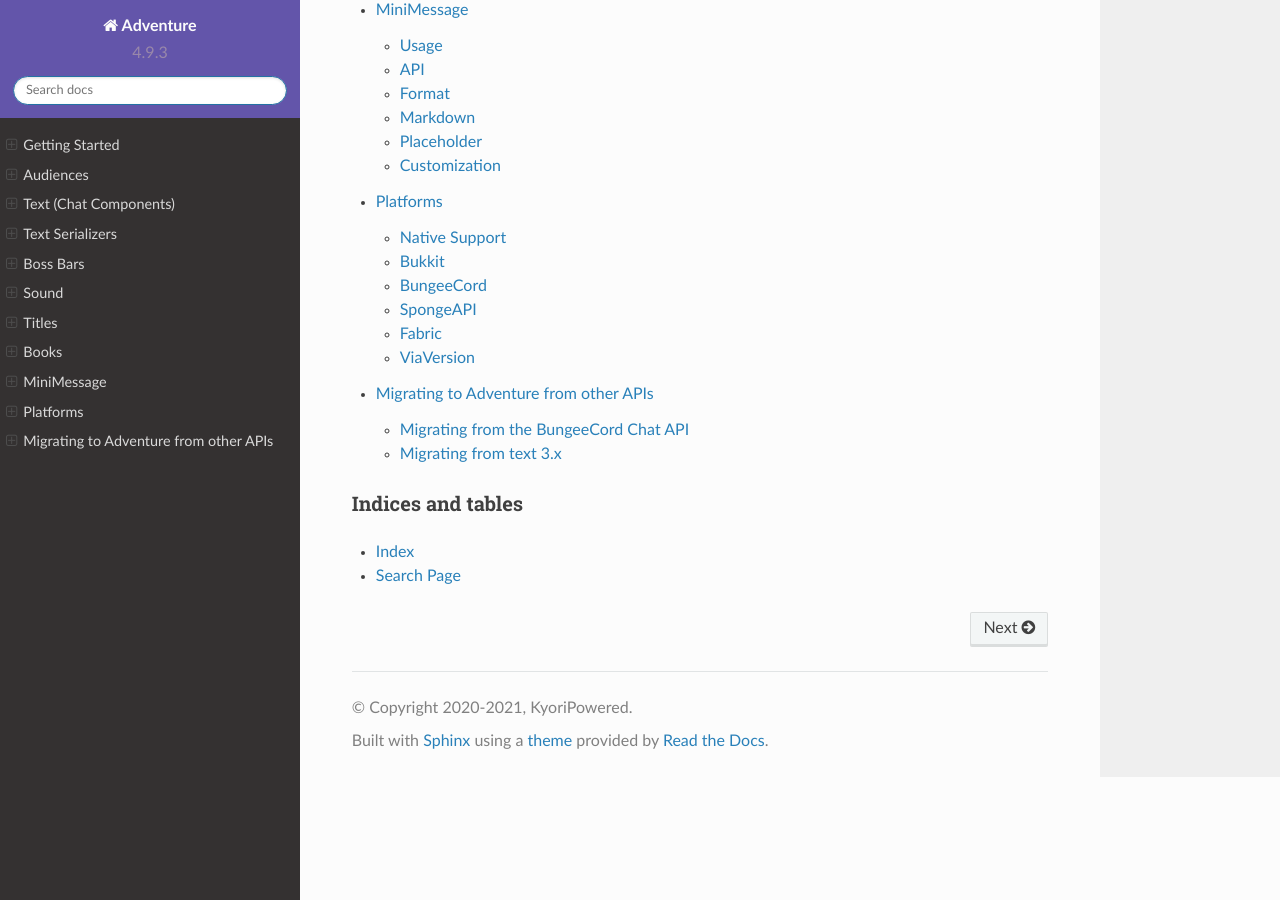
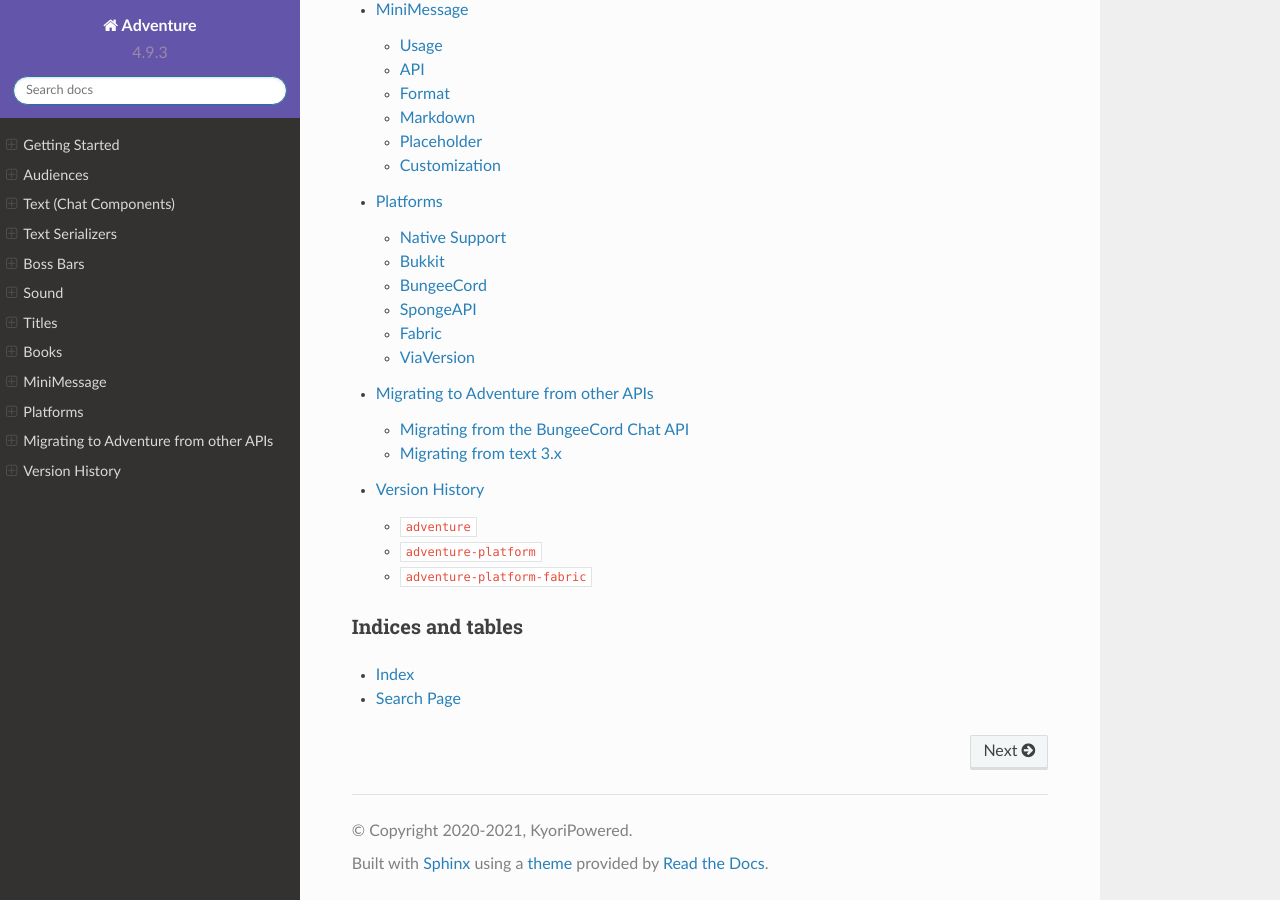
Before and after one commit to KyoriPowered/adventure-docs, a Sphinx documentation site: the page built from source/index.rst, in a window 1280 px wide and 900 px high, scrolled down 1255 px. Built offline with Sphinx 7.4.7 and the Read the Docs theme 2.0.0, drawn with Linux system fonts in a browser that asks for light colours.

Commit message:
Add a release notes section to the docs site
This contains content equivalent to that on GitHub Releases

```diff
--- a/requirements.txt
+++ b/requirements.txt
@@ -4,3 +4,4 @@ sphinx-rtd-theme
 sphinx-tabs
 rstcheck # format checks
 Sphinx-Substitution-Extensions # for replacements in code blocks/etc
+sphinx-github-changelog # add a changelog section
--- a/source/conf.py
+++ b/source/conf.py
@@ -56,7 +56,8 @@ extensions = [
   'sphinx_rtd_theme',
   'sphinx_tabs.tabs',
   'sphinx-prompt',
-  'sphinx_substitution_extensions'
+  'sphinx_substitution_extensions',
+  'sphinx_github_changelog'
 ]
 
 # Add any paths that contain templates here, relative to this directory.
--- a/source/index.rst
+++ b/source/index.rst
@@ -31,6 +31,8 @@ Table of Contents
 
    migration/index
 
+   version-history/index
+
 Indices and tables
 ==================
 
--- /dev/null
+++ b/source/version-history/adventure-platform-fabric.rst
@@ -0,0 +1,7 @@
+=============================
+``adventure-platform-fabric``
+=============================
+
+.. changelog::
+    :changelog-url: https://docs.adventure.kyori.net/version-history/adventure-platform-fabric.html
+    :github: https://github.com/KyoriPowered/adventure-platform-fabric/releases/
--- /dev/null
+++ b/source/version-history/adventure-platform.rst
@@ -0,0 +1,7 @@
+======================
+``adventure-platform``
+======================
+
+.. changelog::
+    :changelog-url: https://docs.adventure.kyori.net/version-history/adventure-platform.html
+    :github: https://github.com/KyoriPowered/adventure-platform/releases/
--- /dev/null
+++ b/source/version-history/adventure.rst
@@ -0,0 +1,7 @@
+=============
+``adventure``
+=============
+
+.. changelog::
+    :changelog-url: https://docs.adventure.kyori.net/version-history/adventure.html
+    :github: https://github.com/KyoriPowered/adventure/releases/
--- /dev/null
+++ b/source/version-history/index.rst
@@ -0,0 +1,14 @@
+===============
+Version History
+===============
+
+These changelogs for individual projects mirror those posted on the GitHub Releases page of each project's repository.
+
+
+.. toctree::
+   :maxdepth: 2
+   :caption: Projects:
+
+   adventure
+   adventure-platform
+   adventure-platform-fabric
```
Also changed, not shown: 1 other file.
